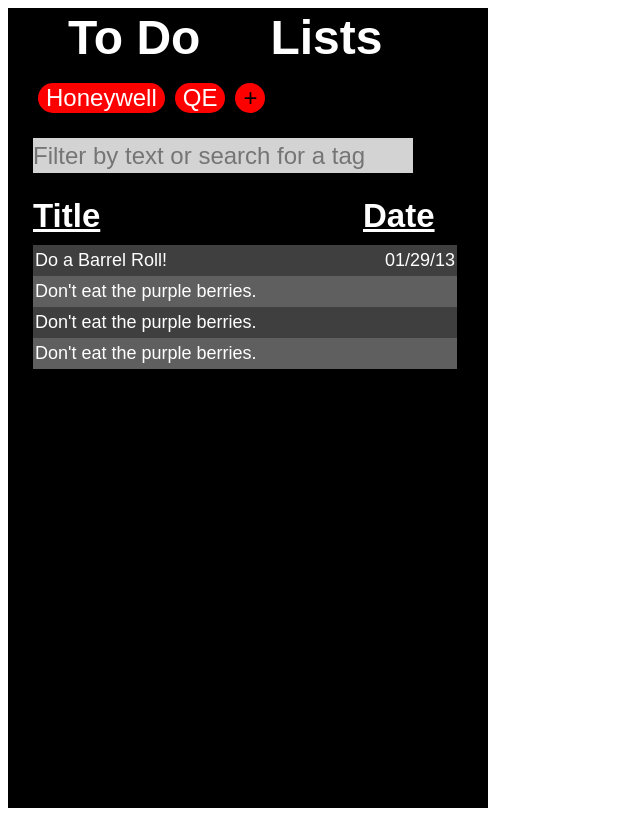
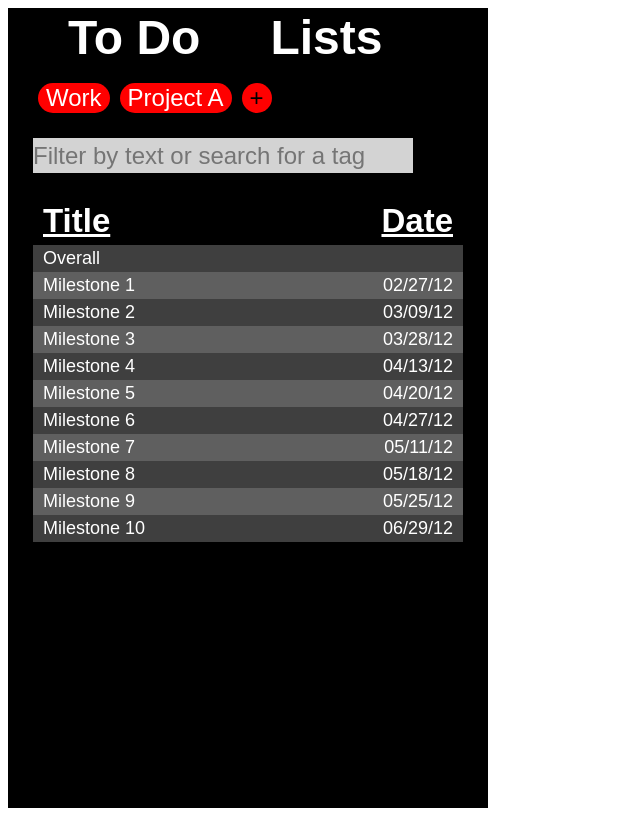
Before and after one commit to Darthfett/tagTodo, a plain HTML site: page mockup/index.html in a window 1280 px wide. Shown: the whole page, without its empty margins (0-640 px from the left). Drawn offline with Linux system fonts and the light colour scheme.

Commit message:
Proper width and padding for legend and tags

```diff
--- a/mockup/index.html
+++ b/mockup/index.html
@@ -16,8 +16,8 @@
 
       <div id="tab-content">
         <div id="tags">
-          <div class="tag">Honeywell</div>
-          <div class="tag">QE</div>
+          <div class="tag">Work</div>
+          <div class="tag">Project A</div>
           <a href="" class="div_link"><div class="tag" style="color: black">+</div></a>
         </div>
         <form id="tag_filter_form">
@@ -34,31 +34,90 @@
           </div>
           <div class="todo_table-row1">
             <div class="todo_table-left">
-              Do a Barrel Roll!
+              Overall
             </div>
             <div class="todo_table-right">
-              01/29/13
+
             </div>
           </div>
           <div class="todo_table-row2">
             <div class="todo_table-left">
-              Don't eat the purple berries.
+              Milestone 1
             </div>
             <div class="todo_table-right">
+              02/27/12
             </div>
           </div>
           <div class="todo_table-row1">
             <div class="todo_table-left">
-              Don't eat the purple berries.
+              Milestone 2
             </div>
             <div class="todo_table-right">
+              03/09/12
             </div>
           </div>
           <div class="todo_table-row2">
             <div class="todo_table-left">
-              Don't eat the purple berries.
+              Milestone 3
             </div>
             <div class="todo_table-right">
+              03/28/12
+            </div>
+          </div>
+          <div class="todo_table-row1">
+            <div class="todo_table-left">
+              Milestone 4
+            </div>
+            <div class="todo_table-right">
+              04/13/12
+            </div>
+          </div>
+          <div class="todo_table-row2">
+            <div class="todo_table-left">
+              Milestone 5
+            </div>
+            <div class="todo_table-right">
+              04/20/12
+            </div>
+          </div>
+          <div class="todo_table-row1">
+            <div class="todo_table-left">
+              Milestone 6
+            </div>
+            <div class="todo_table-right">
+              04/27/12
+            </div>
+          </div>
+          <div class="todo_table-row2">
+            <div class="todo_table-left">
+              Milestone 7
+            </div>
+            <div class="todo_table-right">
+              05/11/12
+            </div>
+          </div>
+          <div class="todo_table-row1">
+            <div class="todo_table-left">
+              Milestone 8
+            </div>
+            <div class="todo_table-right">
+              05/18/12
+            </div>
+          </div>
+          <div class="todo_table-row2">
+            <div class="todo_table-left">
+              Milestone 9
+            </div>
+            <div class="todo_table-right">
+              05/25/12
+            </div>
+          </div>
+          <div class="todo_table-row1">
+            <div class="todo_table-left">
+              Milestone 10
+            </div>
+            <div class="todo_table-right">
+              06/29/12
             </div>
           </div>
         </div>
--- a/mockup/styles.css
+++ b/mockup/styles.css
@@ -48,7 +48,7 @@ a.div_link {
 #tags {
   float: left;
   margin: 10px 0px;
-  width: 405px;
+  width: 430px;
   height: auto;
 }
 
@@ -97,32 +97,32 @@ a.div_link {
 .todo_table-row1 {
   float: left;
   background-color: #3F3F3F;
-  padding: 5px 2px;
-  width: 420px;
+  padding: 3px 10px;
+  width: 410px;
 }
 
 .todo_table-row2 {
   float: left;
   background-color: #5F5F5F;
-  padding: 5px 2px;
-  width: 420px;
+  padding: 3px 10px;
+  width: 410px;
 }
 
 .todo_table-legend {
   float: left;
-  margin-bottom: 10px;
   font-size: 22px;
   font-weight: bold;
+  padding: 5px 10px;
+  width: 410px;
 }
 
 .todo_table-left {
   float: left;
-  width: 330px;
+  width: 320px;
 }
 
 .todo_table-right {
   float: right;
-  /*width: 100px;*/
 }
 
 h2.todo_legend {
```
